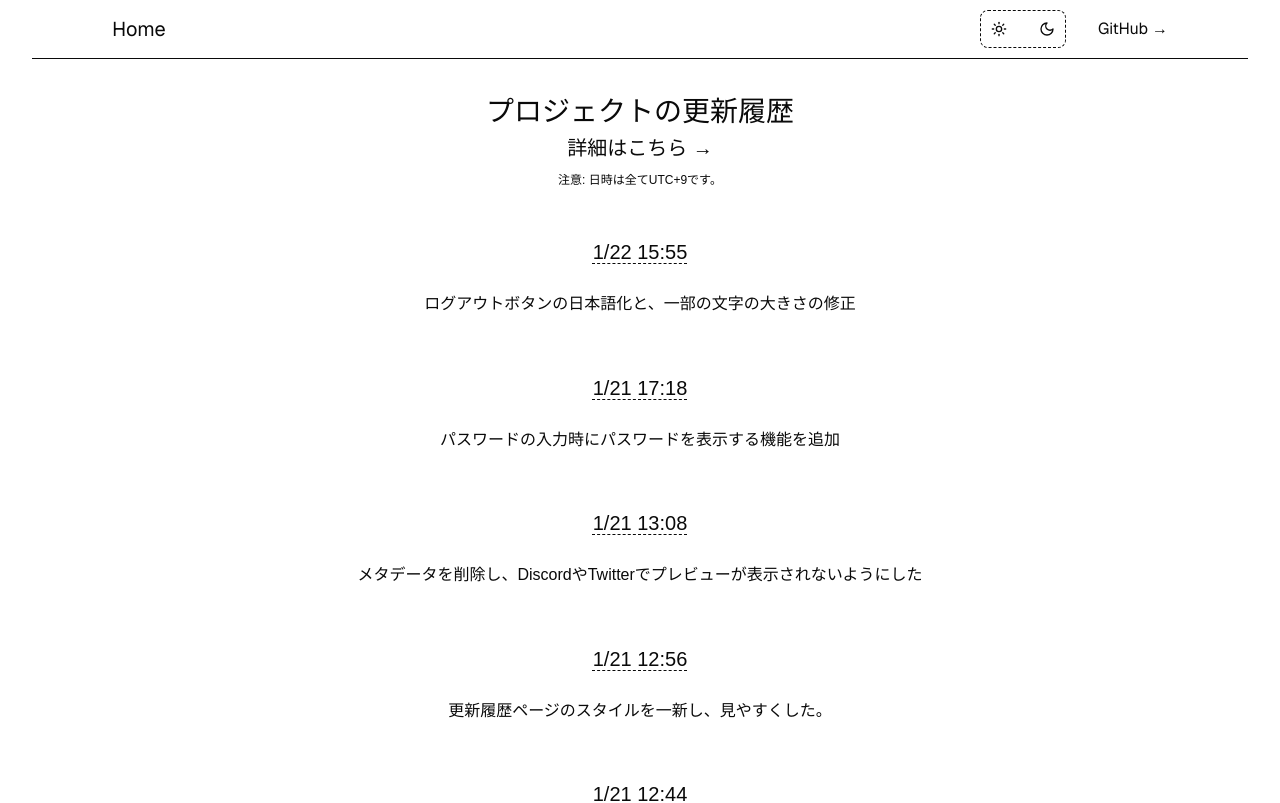
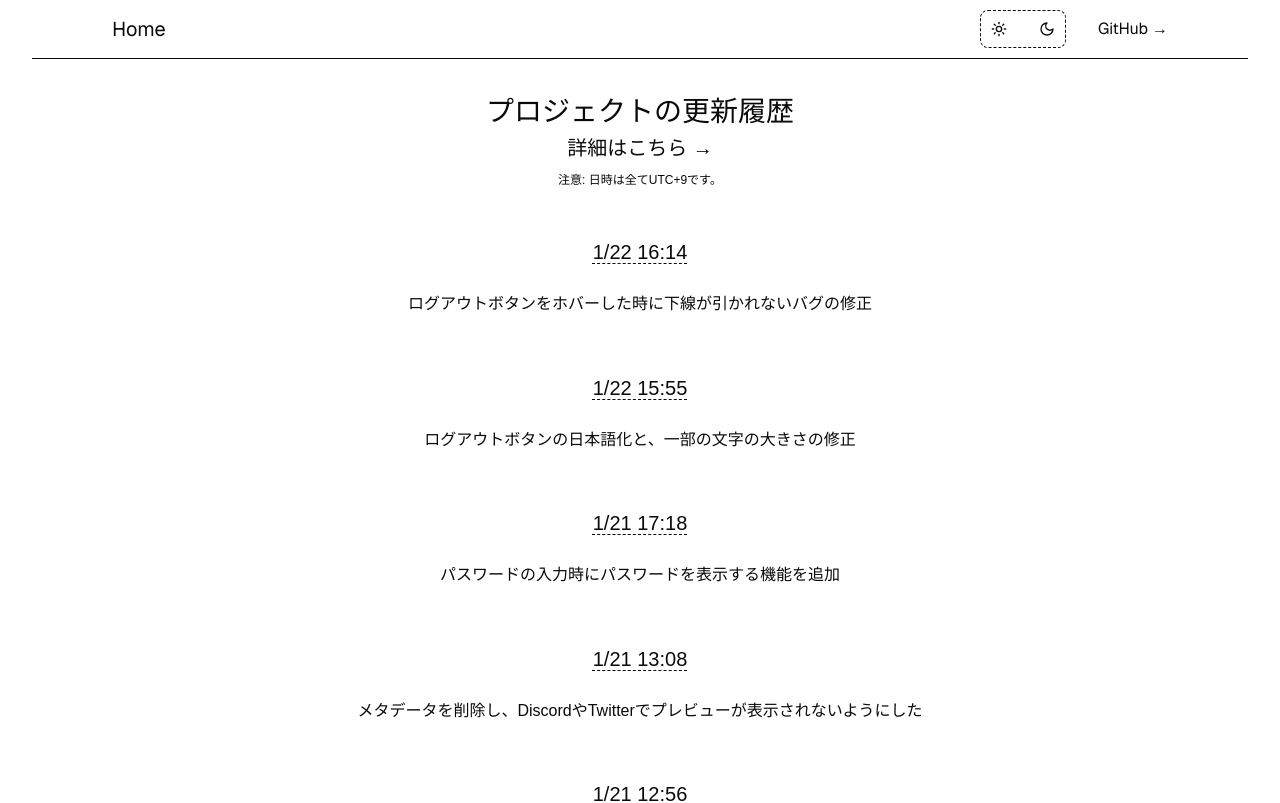
Before and after one commit to zF6dev/login, a Next.js app: page /changelog in a window 1280 px wide. Shown: the top 803 px of the page. Built offline with nearby package versions, Linux system fonts and the light colour scheme; no server answers; a web font is replaced by a local one.

Commit message:
ログアウトボタンをホバーした時に下線が引かれないバグの修正

```diff
--- a/app/changelog/page.tsx
+++ b/app/changelog/page.tsx
@@ -16,6 +16,10 @@ export default function Home() {
             <p>注意: 日時は全てUTC+9です。</p>
         </div>
         <div className="changelog-main-contents">
+            <div className="changelog">
+                <h2>1/22 16:14</h2>
+                <p>ログアウトボタンをホバーした時に下線が引かれないバグの修正</p>
+            </div>
             <div className="changelog">
                 <h2>1/22 15:55</h2>
                 <p>ログアウトボタンの日本語化と、一部の文字の大きさの修正</p>
--- a/components/logout-button.css
+++ b/components/logout-button.css
@@ -17,6 +17,8 @@ h2 {
     transform: translateY(5px);
     box-shadow: 0px -5px 8px rgba(0, 0, 0, 0.1);
     background-color: rgba(0, 0, 0, 0.05);
+    text-decoration: underline;
+    text-underline-offset: 8px;
 }
 
 .logout-button button:active {
--- a/components/logout-button.tsx
+++ b/components/logout-button.tsx
@@ -16,7 +16,7 @@ export function LogoutButton() {
 
   return (
     <div className="logout-button">
-      <button onClick={logout}>ログアウト →</button>
+      <button onClick={logout}><h2>ログアウト →</h2></button>
     </div>
   );
 }
```
